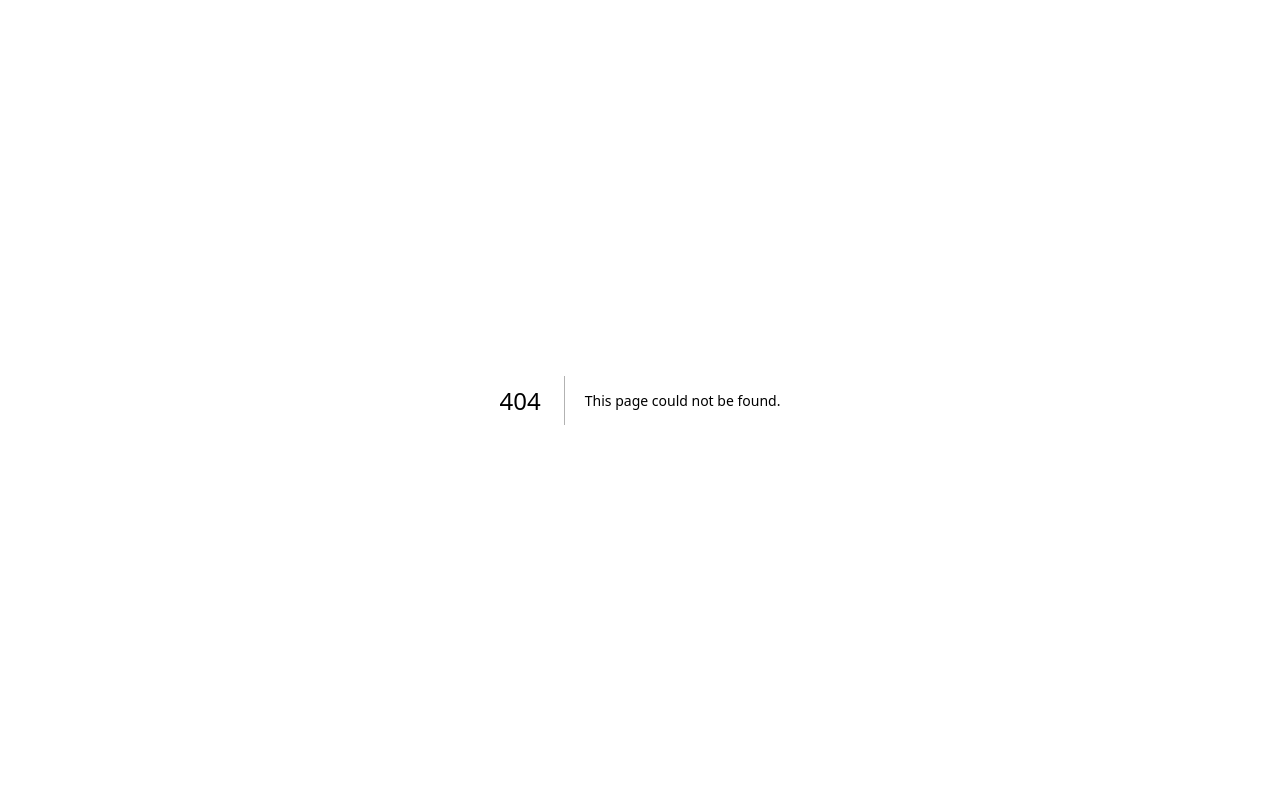
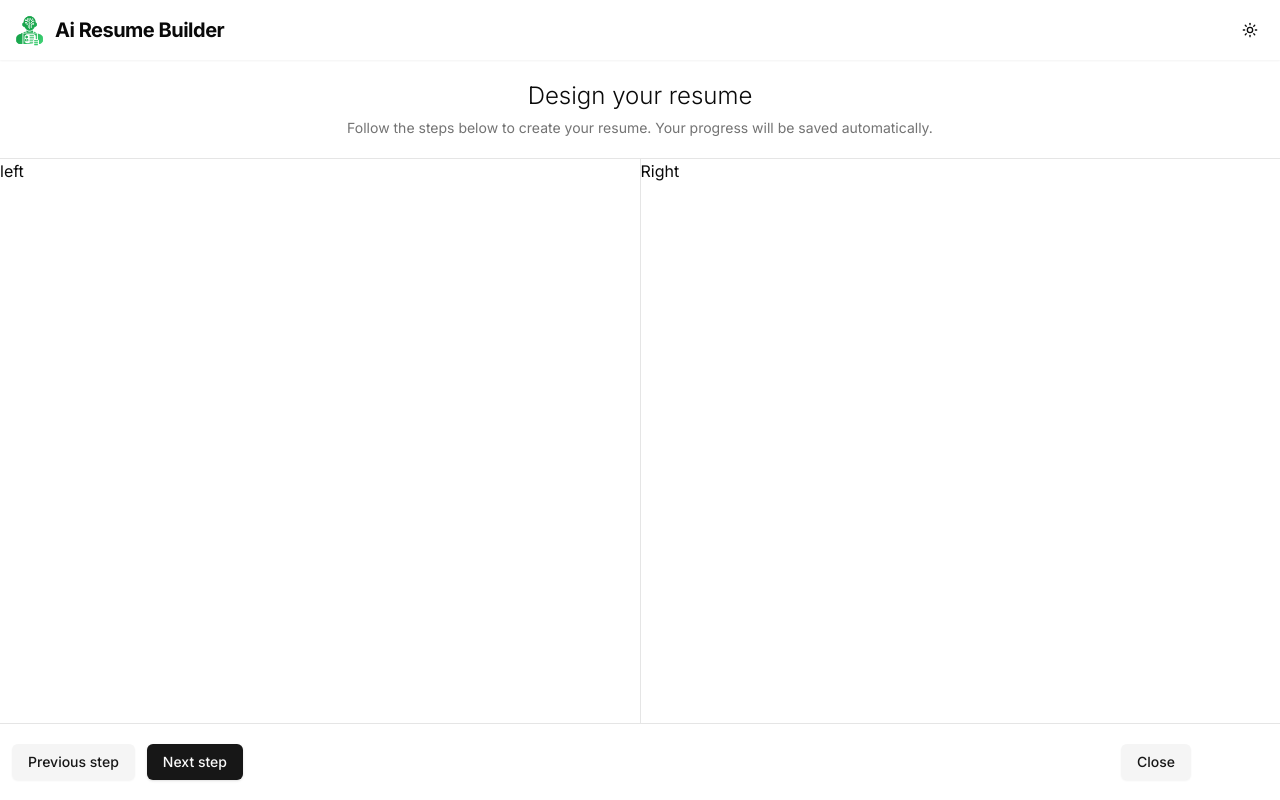
Before and after one commit to diegovilhalva/ai-resume-builder, a Next.js app: page /editor in a window 1280 px wide. Before the commit this address had no page. Built offline with nearby package versions, Linux system fonts and the light colour scheme.

Commit message:
creating resume editor

```diff
--- /dev/null
+++ b/src/app/(main)/editor/ResumeEditor.tsx
@@ -0,0 +1,43 @@
+import { Button } from '@/components/ui/button'
+import Link from 'next/link'
+import React from 'react'
+
+const ResumeEditor = () => {
+    return (
+        <div className='flex  grow  flex-col'>
+            <header className='space-y-1.5 border-b px-3 py-5 text-center'>
+                <h1 className="text-2xl font-light">Design your resume</h1>
+                <p className="text-sm text-muted-foreground">
+                    Follow the steps below to create your resume. Your progress will be saved automatically.
+                </p>
+            </header>
+            <main className='relative grow'>
+                <div className="absolute bottom-0 top-0 flex w-full">
+                    <div className="w-full  md:w-1/2 ">
+                    left
+                    </div>
+                    <div className='grow md:border-r' />
+                    <div className="hidden w-1/2 md:flex">
+                        Right
+                    </div>
+                </div>
+            </main>
+            <footer className="w-full border-t px-3 py-5">
+                <div className="max-w-7xl mx-auto flex flex-wrap justify-between gap-3">
+                    <div className="flex items-center gap-3">
+                        <Button variant="secondary">Previous step</Button>
+                        <Button>Next step</Button>
+                    </div>
+                    <div className="flex items-center gap-3">
+                        <Button variant="secondary" asChild>
+                            <Link href="/resumes">Close</Link>
+                        </Button>
+                        <p className="text-muted-foreground opacity-0">Saving...</p>
+                    </div>
+                </div>
+            </footer>
+        </div>
+    )
+}
+
+export default ResumeEditor
--- /dev/null
+++ b/src/app/(main)/editor/page.tsx
@@ -0,0 +1,13 @@
+import { Metadata } from "next"
+import ResumeEditor from "./ResumeEditor"
+
+export const metadata: Metadata = {
+    title:'Design your resume'
+}
+const Page = () => {
+  return (
+    <ResumeEditor />
+  )
+}
+
+export default Page
--- a/src/app/(main)/layout.tsx
+++ b/src/app/(main)/layout.tsx
@@ -3,7 +3,7 @@
 
 const Layout = ({children}:{children:React.ReactNode}) => {
   return (
-    <div>
+    <div className="flex min-h-screen flex-col">
         <Navbar />
         {children}
     </div>
--- a/src/app/(main)/resumes/page.tsx
+++ b/src/app/(main)/resumes/page.tsx
@@ -1,8 +1,22 @@
-import React from 'react'
+import { Button } from "@/components/ui/button"
+import { PlusSquare } from "lucide-react"
+import { Metadata } from "next"
+import Link from "next/link"
+
+export const metadata: Metadata ={
+  title:"Your resumes"
+}
 
 const Page = () => {
   return (
-    <main>Resumes</main>
+    <main className="max-w-7xl mx-auto w-ful px-3 py-6 space-y-6">
+      <Button asChild className="mx-auto flex w-fit  gap-2">
+        <Link href="/editor">
+        <PlusSquare className="size-5" />
+        New resume
+        </Link>
+      </Button>
+    </main>
   )
 }
 
```
Also changed, not shown: src/lib/validation.ts (added, +10 -0 lines).
